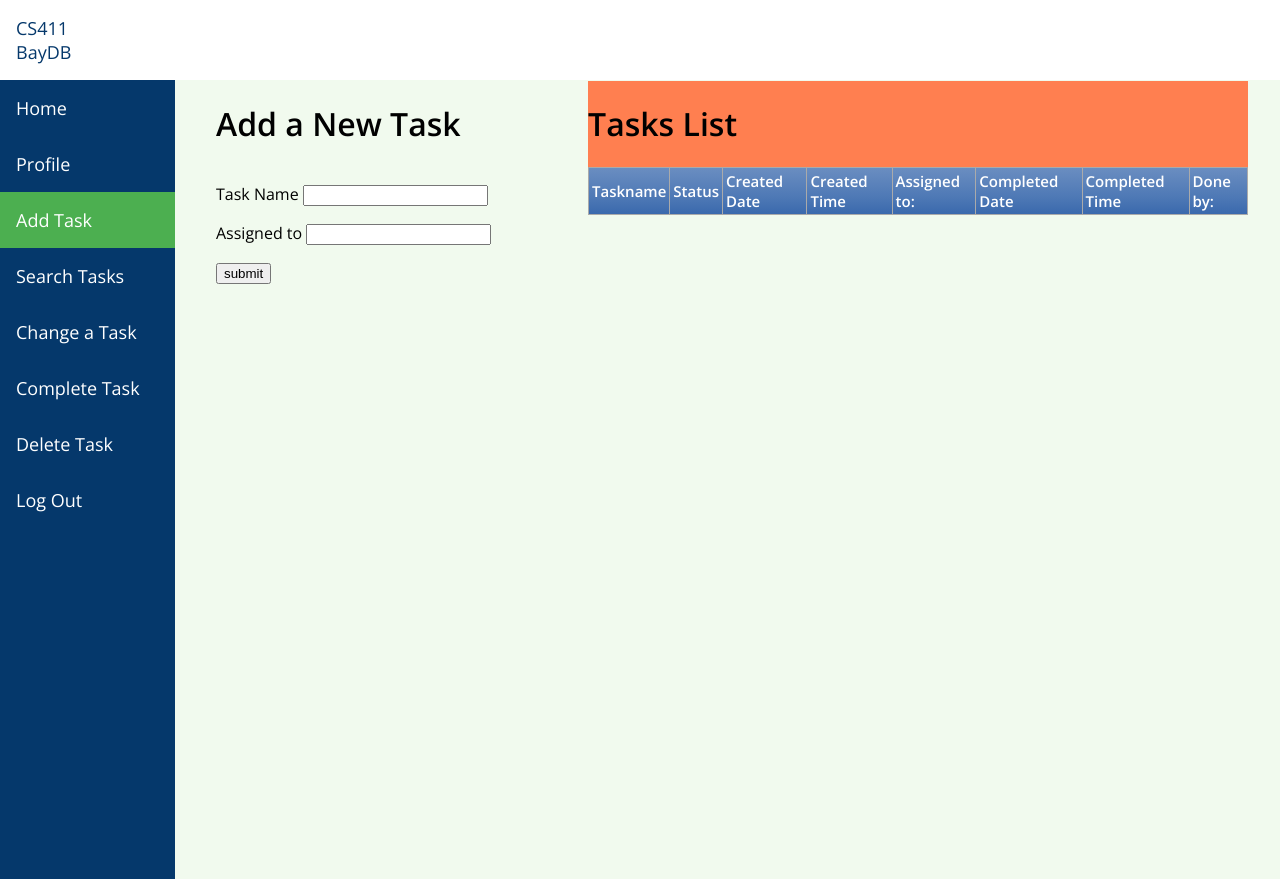
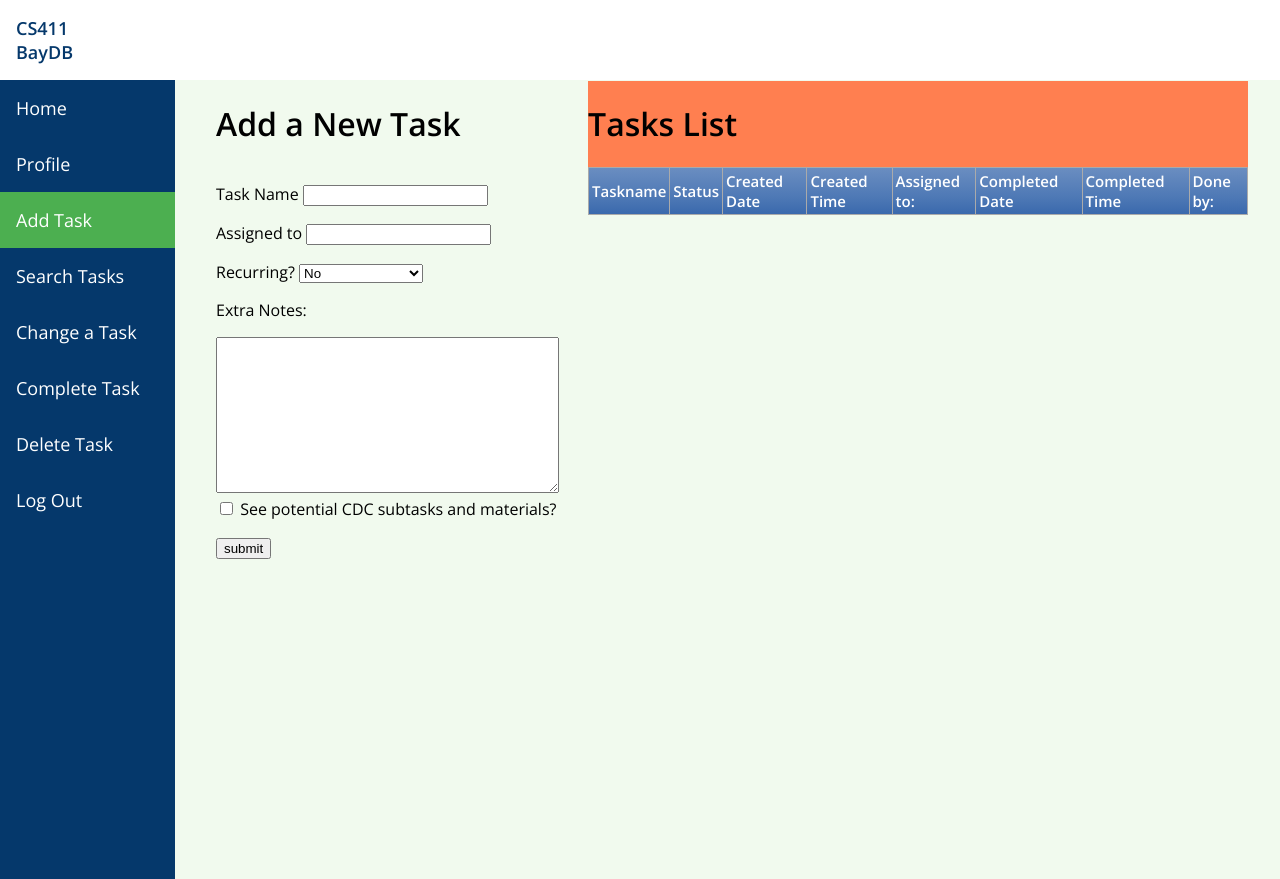
Before and after one commit to cjerryc/Bay_DB, a Flask app: page /addtask in a window 1280 px wide. Shown: the top 879 px of the page. Run offline with Flask 2, Linux system fonts and the light colour scheme; data that the repository does not hold is empty; some libraries are stand-ins or nearby versions.

Commit message:
addtaskpage

```diff
--- a/app.py
+++ b/app.py
@@ -108,7 +108,7 @@ def taskcreated():
     if request.method == 'POST':
         result = request.form
         print(result)
-        exists = createTask(result["taskname"], result["assignedto"])
+        exists = createTask(result["taskname"], result["assignedto"], result["repeat"], result["usernotes"])
         print(exists)
         return render_template('taskcreated.html', taskname=result["taskname"], exists=exists, tasks = getTasks())
 
--- a/connectToDB.py
+++ b/connectToDB.py
@@ -103,11 +103,12 @@ def createUser(username, firstname, lastname, email, passcode, cursor=cur):
     conn.commit()
     #return cursor.fetchone()
 
-def createTask(taskname, assignedto, cursor=cur):
+def createTask(taskname, assignedto, repeat, usernotes, cursor=cur):
     global current_username
     exists = tasksExists("'" + taskname + "'")
     if not exists:
         exists = 'false'
+        groupid = 71 ##need to chnage
         taskid = random.randrange(1,2147483647) #id range
         taskname = "'" + taskname + "'"
         assignedto = "'" + assignedto + "'"
@@ -120,11 +121,18 @@ def createTask(taskname, assignedto, cursor=cur):
         time = str(now.strftime("%H:%M"))
         #date = 'none'
         #time = 'none'
+        usernotes = "'" + usernotes + "'"
         date = "'" + date + "'"
         time = "'" + time + "'"
-        query = 'INSERT INTO tasks_table(taskid, taskname, date, time, status, assignedto, completeddate, completedtime, doneby, groupid, subtasks, materials) VALUES (%s, %s, %s, %s, %s, %s, NULL, NULL, NULL, %s, NULL, NULL);' % (taskid, taskname, date, time, status, assignedto, 71)
+        repeat = "'" + repeat + "'"
+        query = 'INSERT INTO tasks_table(taskid, taskname, date, time, status, assignedto, completeddate, completedtime, doneby, groupid, subtasks, materials) VALUES (%s, %s, %s, %s, %s, %s, NULL, NULL, NULL, %s, NULL, NULL);' % (taskid, taskname, date, time, status, assignedto, groupid) #, %s)#, usernotes)
         cursor.execute(query)
         conn.commit()
+        print(repeat)
+        if "No" not in repeat:
+            query = 'INSERT INTO recurring_table(taskid,taskname,repeattime,assignedto,groupid,subtasks,materials,notes) VALUES ( %s, %s, %s, %s, %s,NULL, NULL, %s) ;'% (taskid, taskname, repeat, assignedto, groupid, usernotes)
+            cursor.execute(query)
+            conn.commit()
     else:
         "<h1>Task already exists! Enter a new task.</h1>"
 
--- a/static/style.css
+++ b/static/style.css
@@ -179,6 +179,7 @@ table.table tfoot .links a{
   text-decoration: none;
   font-family: 'Open Sans', sans-serif;
   font-size: large;
+  font-weight: bold;
   width: 8%;
 }
  .logo-image{
--- a/templates/addtask.html
+++ b/templates/addtask.html
@@ -33,7 +33,19 @@
                <form action = "/taskcreated" method = "POST">
                   <p>Task Name <input type = "text" name = "taskname" /></p>
                   <p>Assigned to <input type = "text" name = "assignedto" /></p>
-                  <p><input type = "submit" value = "submit" /></p>
+                  <p> Recurring?
+                  <select class="form-control form-control-lg" name = "repeat">
+                     <option name = "norepeat"> No</option>
+                     <option name = "daily">Daily</option>
+                     <option name = "weekly">Weekly (Sunday)</option>
+                     <option name = "biweekly">Biweekly</option>
+                  </select> </p>
+                  <p> Extra Notes: </p> <textarea name="usernotes" rows="10" cols="40"> </textarea>
+                  <div class="form-check">
+                     <input type="checkbox" class="form-check-input" id="CDCoption">
+                     <label class="form-check-label" for="CDCoption">See potential CDC subtasks and materials?</label>
+                   </div>
+                  <p><input type = "submit" value = "submit"/></p>
                </form>
             </div>
          </div>
--- a/templates/login.html
+++ b/templates/login.html
@@ -12,6 +12,9 @@
   </head>
 
 <body>
+  <div class="welcomelogin">
+      <p> Welcome! Please log-in or create a new account.</p>
+  </div>
   <div class="login-page">
     <div class="form">
       <form class="register-form" action = "/signinfo" method = "POST">
```
Also changed, not shown: static/login.css (+7 -0 lines).
